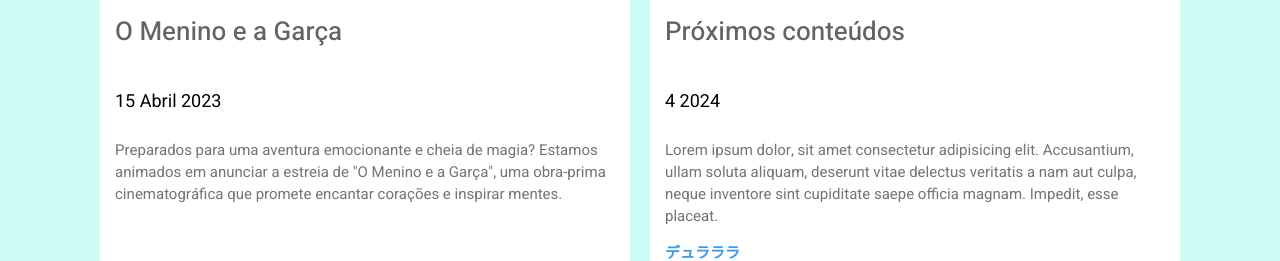
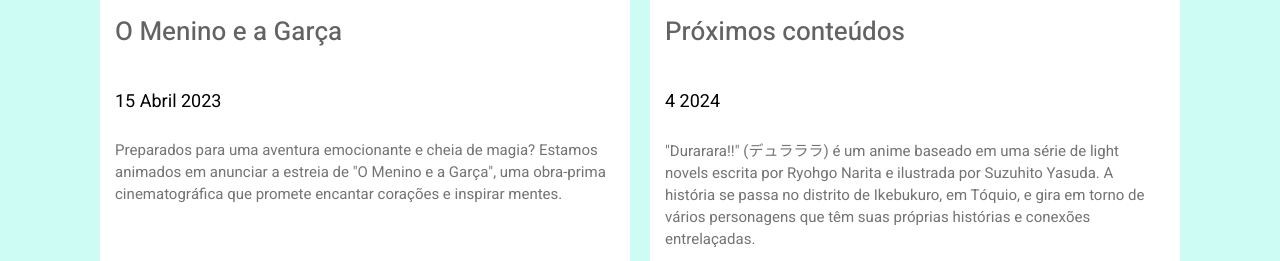
Before and after one commit to augusto120hc/midias, a plain HTML site: page index.html in a window 1280 px wide. Shown: the part 696-957 px from the top of the page. Drawn offline with Linux system fonts and the light colour scheme.

Commit message:
comit durara

```diff
--- a/index.html
+++ b/index.html
@@ -75,10 +75,7 @@
               <h3>Próximos conteúdos</h3>
               <span>4 2024</span>
               <p>
-                Lorem ipsum dolor, sit amet consectetur adipisicing elit.
-                Accusantium, ullam soluta aliquam, deserunt vitae delectus
-                veritatis a nam aut culpa, neque inventore sint cupiditate saepe
-                officia magnam. Impedit, esse placeat.
+                "Durarara!!" (デュラララ) é um anime baseado em uma série de light novels escrita por Ryohgo Narita e ilustrada por Suzuhito Yasuda. A história se passa no distrito de Ikebukuro, em Tóquio, e gira em torno de vários personagens que têm suas próprias histórias e conexões entrelaçadas.
               </p><br>
               <p style="color: rgb(58, 154, 233)"><strong>デュラララ</strong></p>
               <p><strong>Música Durarara op2</strong></p>
```
